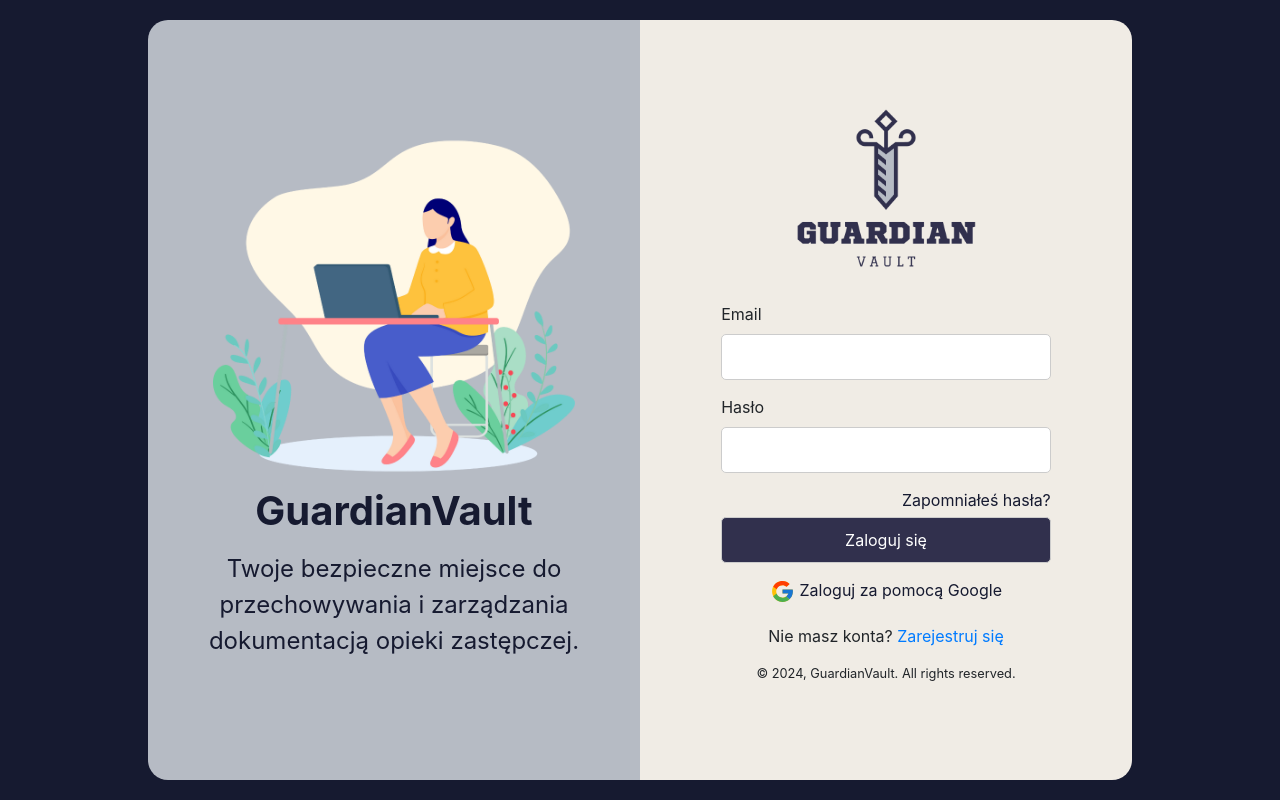
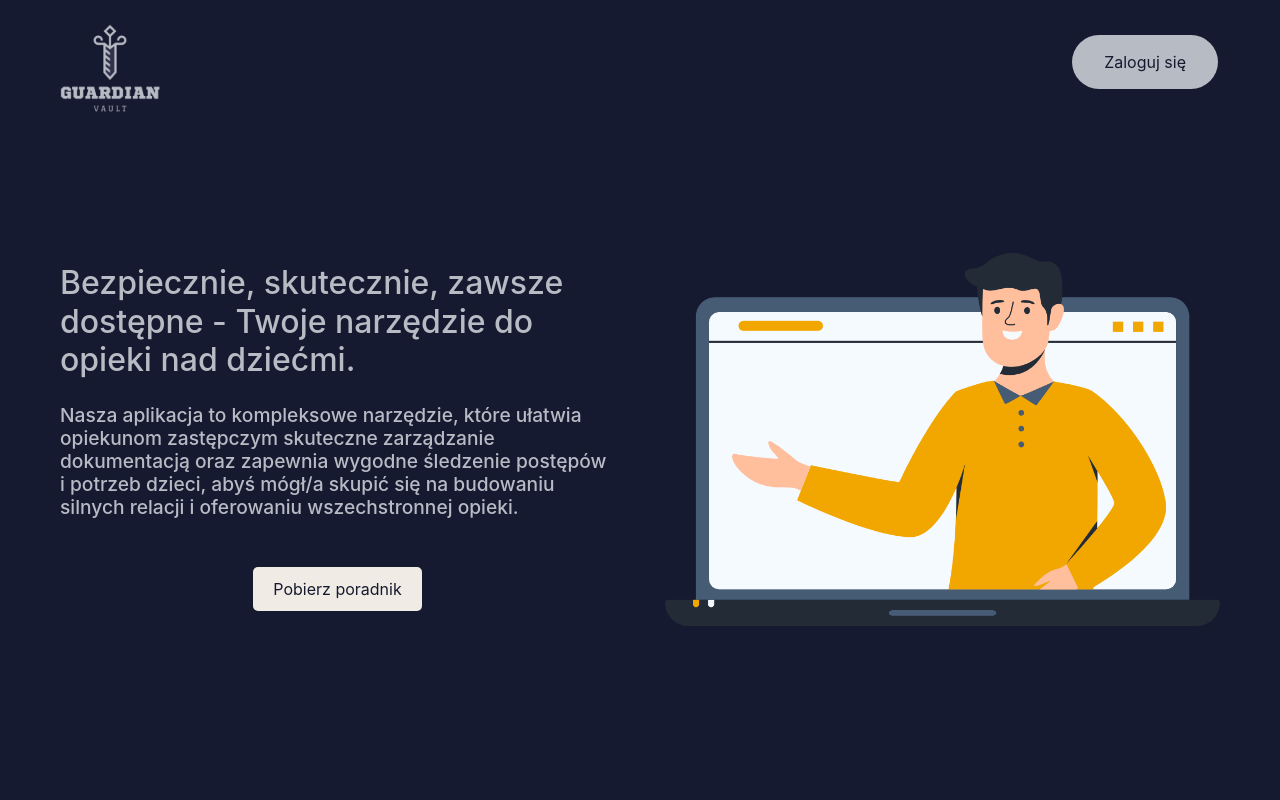
Before and after one commit to swpiotr5/PROJEKT_ROZ---grupa-2, a React (Create React App) app in the folder frontend/: page / in a window 1280 px wide. Before the commit this address led to /login. Built offline with nearby package versions, Linux system fonts and the light colour scheme.

Commit message:
(frontend) landing page

```diff
--- a/frontend/src/App.tsx
+++ b/frontend/src/App.tsx
@@ -4,6 +4,7 @@
 import Login from "./container/Login";
 import Register from "./container/Register";
 import DefaultPage from "./components/DefaultPageTemplate/DefaultPage"
+import LandingPage from "./container/LandingPage"
 import Children from './container/Children';
 import { useEffect, useState } from 'react';
 
@@ -20,10 +21,11 @@
 return (
   <Router>
     <Routes>
-      <Route path="/" element={isAuth ? <Home /> : <Navigate to="/login" />} />
+        <Route path="/" element={<LandingPage />} />
+      <Route path="/home" element={isAuth ? <Home /> : <Navigate to="/" />} />
       <Route path="/login" element={!isAuth ? <Login /> : <Navigate to="/" />} />
       <Route path="/register" element={!isAuth ? <Register /> : <Navigate to="/" />} />
-      <Route path="/children" element={isAuth ? <Children /> : <Navigate to="/login" />} />
+      <Route path="/children" element={isAuth ? <Children /> : <Navigate to="/" />} />
     </Routes>
   </Router>
 );
--- /dev/null
+++ b/frontend/src/components/LandingPage/Body.tsx
@@ -0,0 +1,28 @@
+import React from 'react';
+import { createUseStyles } from 'react-jss';
+import TutorialRightWrapper from "./TutorialRightWrapper";
+import TutorialLeftWrapper from "./TutorialLeftWrapper";
+
+const useStyles = createUseStyles({
+    wrapper: {
+        display: 'flex',
+        alignItems: 'center',
+        width: '100%',
+        padding: '20px',
+        maxWidth: '1200px',
+        backgroundColor: '#161A30',
+    },
+});
+
+const Body = () => {
+    const classes = useStyles();
+
+    return (
+        <div className={classes.wrapper}>
+            <TutorialLeftWrapper />
+            <TutorialRightWrapper />
+        </div>
+    );
+};
+
+export default Body;
--- /dev/null
+++ b/frontend/src/components/LandingPage/Footer.tsx
@@ -0,0 +1,26 @@
+import React from 'react';
+import { createUseStyles } from 'react-jss';
+
+const useStyles = createUseStyles({
+    wrapper: {
+        display: 'flex',
+        justifyContent: 'space-between',
+        alignItems: 'center',
+        width: '100%',
+        height: '10%',
+        padding: '20px',
+        backgroundColor: '#161A30',
+    },
+});
+
+const Footer = () => {
+    const classes = useStyles();
+
+    return (
+        <div className={classes.wrapper}>
+
+        </div>
+    );
+};
+
+export default Footer;
--- /dev/null
+++ b/frontend/src/components/LandingPage/Navigation.tsx
@@ -0,0 +1,60 @@
+import React from 'react';
+import { createUseStyles } from 'react-jss';
+import GuardianVaultLogo from "../../assets/GuardianVaultLogoDarkMode.png";
+
+const useStyles = createUseStyles({
+   navbar: {
+         display: 'flex',
+         justifyContent: 'space-between',
+         alignItems: 'center',
+         width: '100%',
+         height: '20%',
+         padding: '20px',
+         backgroundColor: '#161A30',
+         maxWidth: '1200px',
+    },
+    logo: {
+        width: '100px',
+        height: '100px',
+    },
+    login: {
+        display: 'flex',
+        justifyContent: 'space-between',
+        alignItems: 'center',
+        listStyle: 'none',
+    },
+    button: {
+        backgroundColor: '#B6BBC4',
+        border: 'none',
+        borderRadius: '40px',
+        color: '#161A30',
+        padding: '15px 32px',
+        textAlign: 'center',
+        textDecoration: 'none',
+        display: 'inline-block',
+        fontSize: '16px',
+        margin: '4px 2px',
+        cursor: 'pointer',
+        transitionDuration: '0.4s',
+        '&:hover': {
+            backgroundColor: '#F0ECE5',
+        }
+    },
+});
+
+const Navigation = () => {
+    const classes = useStyles();
+
+    return (
+        <nav className={classes.navbar}>
+            <img className={classes.logo} src={GuardianVaultLogo} alt=""/>
+            <ul className={classes.login}>
+                <li>
+                    <button className={classes.button} onClick={() => window.location.href='/login'}>Zaloguj się</button>
+                </li>
+            </ul>
+        </nav>
+    );
+};
+
+export default Navigation;
--- /dev/null
+++ b/frontend/src/components/LandingPage/TutorialLeftWrapper.tsx
@@ -0,0 +1,67 @@
+import React from 'react';
+import { createUseStyles } from 'react-jss';
+
+const useStyles = createUseStyles({
+    wrapper: {
+        display: 'flex',
+        flexDirection: 'column',
+        justifyContent: 'center',
+        alignItems: 'center',
+        gap: '1rem',
+        height: '100%',
+        width: '100%',
+        marginRight: '50px',
+    },
+    header: {
+        color: '#B6BBC4',
+        fontSize: '2em',
+    },
+    subheader: {
+        color: '#B6BBC4',
+        fontSize: '1.2em',
+    },
+    info: {
+        color: '#B6BBC4',
+        fontSize: '1em',
+    },
+    btn: {
+        padding: '10px 20px',
+        backgroundColor: '#F0ECE5',
+        color: '#161A30',
+        border: 'none',
+        borderRadius: '5px',
+        cursor: 'pointer',
+        transition: '0.3s',
+        '&:hover': {
+            backgroundColor: '#161A30',
+            color: '#F0ECE5',
+        },
+    },
+    btnWrapper: {
+        display: 'flex',
+        flexDirection: 'column',
+        alignItems: 'center',
+        marginTop: '1.5rem',
+    },
+    '@media (max-width: 768px)': {
+        wrapper: {
+            flexDirection: 'column',
+            gap: '2rem',
+        },
+    },
+});
+
+const TutorialLeftWrapper = () => {
+    const classes = useStyles();
+    return (
+        <div className={classes.wrapper}>
+            <h1 className={classes.header}>Bezpiecznie, skutecznie, zawsze dostępne - Twoje narzędzie do opieki nad dziećmi.</h1>
+            <h3 className={classes.subheader}>Nasza aplikacja to kompleksowe narzędzie, które ułatwia opiekunom zastępczym skuteczne zarządzanie dokumentacją oraz zapewnia wygodne śledzenie postępów i potrzeb dzieci, abyś mógł/a skupić się na budowaniu silnych relacji i oferowaniu wszechstronnej opieki.</h3>
+            <div className={classes.btnWrapper}>
+                <button className={classes.btn}>Pobierz poradnik</button>
+            </div>
+        </div>
+    );
+};
+
+export default TutorialLeftWrapper;
--- /dev/null
+++ b/frontend/src/components/LandingPage/TutorialRightWrapper.tsx
@@ -0,0 +1,37 @@
+import React, { useState } from 'react';
+import { createUseStyles } from 'react-jss';
+import landing from '../../assets/landing.png';
+
+const useStyles = createUseStyles({
+    wrapper: {
+        display: 'flex',
+        flexDirection: 'column',
+        justifyContent: 'center',
+        alignItems: 'center',
+        gap: '5rem',
+        height: '100%',
+        width: '100%',
+    },
+    pic: {
+        width: '100%',
+        height: 'auto',
+    },
+    '@media (max-width: 768px)': {
+        wrapper: {
+            flexDirection: 'column',
+            gap: '2rem',
+        },
+    },
+});
+
+
+const TutorialRightWrapper = () => {
+    const classes = useStyles();
+    return (
+        <div className={classes.wrapper}>
+            <img className={classes.pic} src={landing} alt="landing" />
+        </div>
+    );
+};
+
+export default TutorialRightWrapper;
--- /dev/null
+++ b/frontend/src/container/LandingPage.tsx
@@ -0,0 +1,35 @@
+import React from 'react';
+import { createUseStyles } from 'react-jss';
+import Body from '../components/LandingPage/Body';
+import Footer from '../components/LandingPage/Footer';
+import Navigation from '../components/LandingPage/Navigation';
+
+const useStyles = createUseStyles({
+    root: {
+        display: 'flex',
+        flexDirection: 'column',
+        alignItems: 'center',
+        height: '100vh',
+        width: '100vw',
+        backgroundColor: '#161A30',
+    },
+    '@media (max-width: 1080px)': {
+        root: {
+            height: '100%',
+        },
+    },
+});
+
+const LandingPage = () => {
+    const classes = useStyles();
+
+    return (
+        <div className={classes.root}>
+            <Navigation />
+            <Body />
+            <Footer />
+        </div>
+    );
+};
+
+export default LandingPage;
```
Also changed, not shown: frontend/src/assets/GuardianVaultLogoDarkMode.png (added), frontend/src/assets/landing.png (added).
